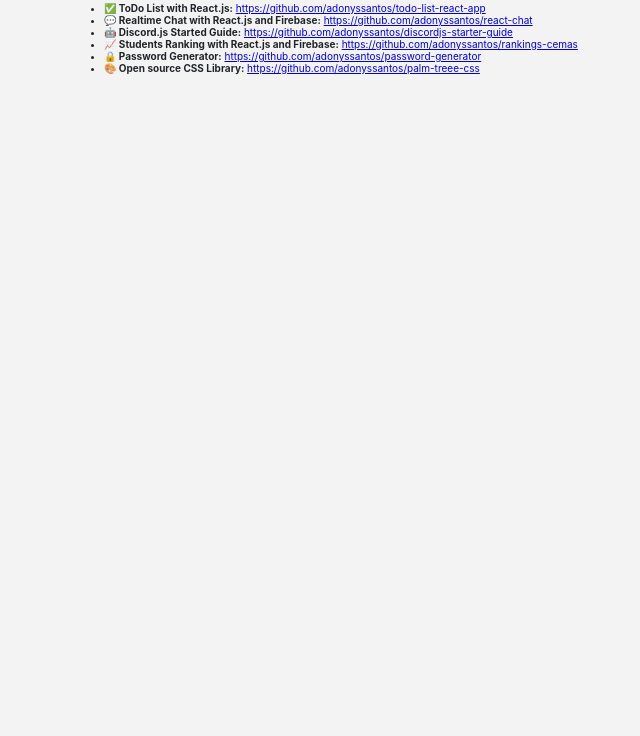
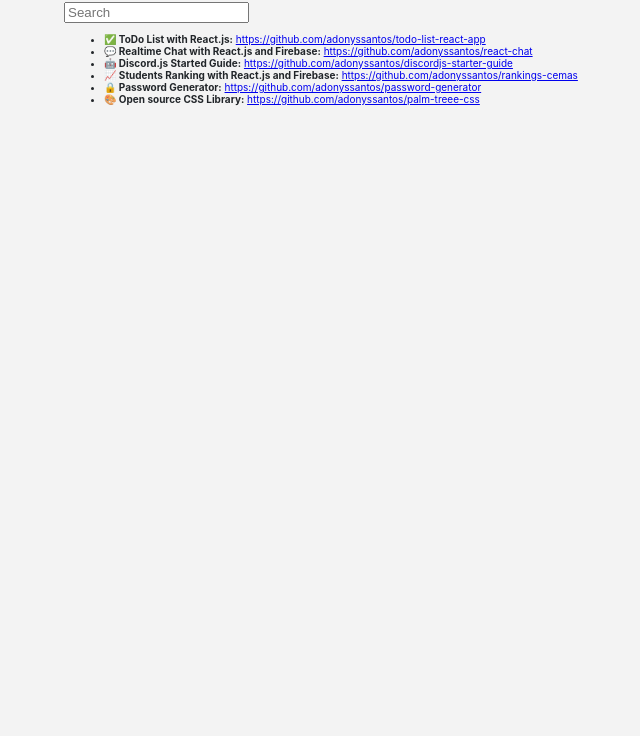
Before and after one commit to adonyssantos/adonyssantos.github.io, a plain HTML site: page index.html in a window 1280 px wide. Shown: the part 64-800 px from the top of the page, without its empty margins (0-640 px from the left). Drawn offline with Linux system fonts and the light colour scheme.

Commit message:
Add form nav

```diff
--- a/index.html
+++ b/index.html
@@ -14,6 +14,13 @@
 			<nav class="logo">
 				<h1>Adonys Santos</h1>
 				<p>Junior Front-End Developer</p>
+			</nav>
+			<nav class="form">
+				<form action="">
+					<label for="search-bar">
+						<input type="text" name="search-bar" id="search-bar" class="search-bar" placeholder="Search">
+					</label>
+				</form>
 			</nav>
 		</header>
 		<section id="project">
```
